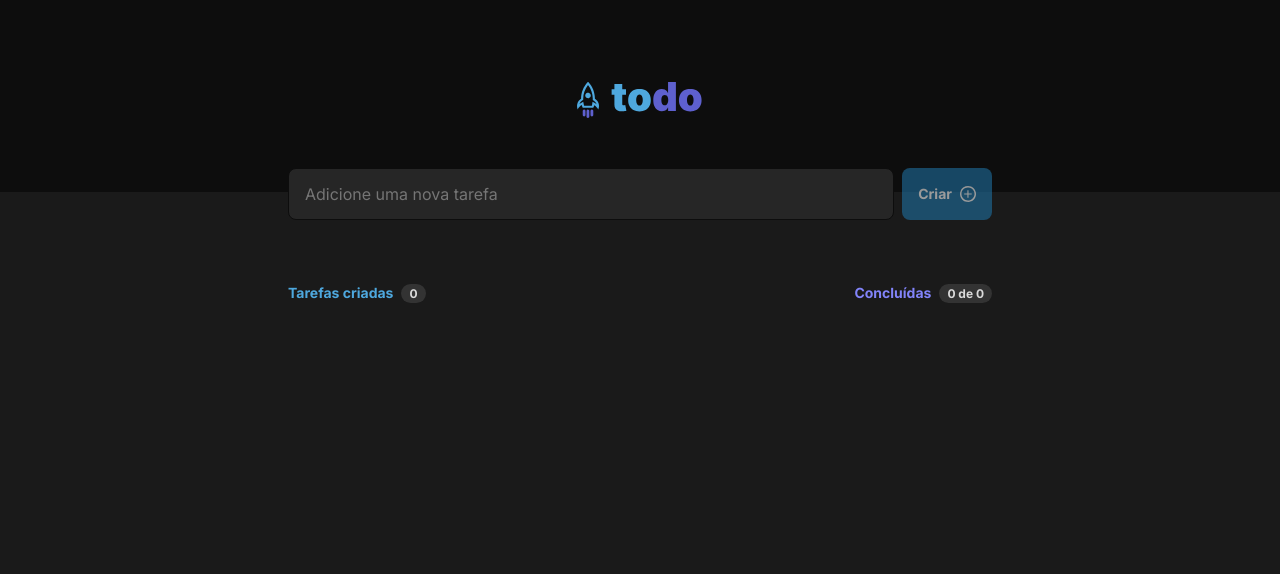
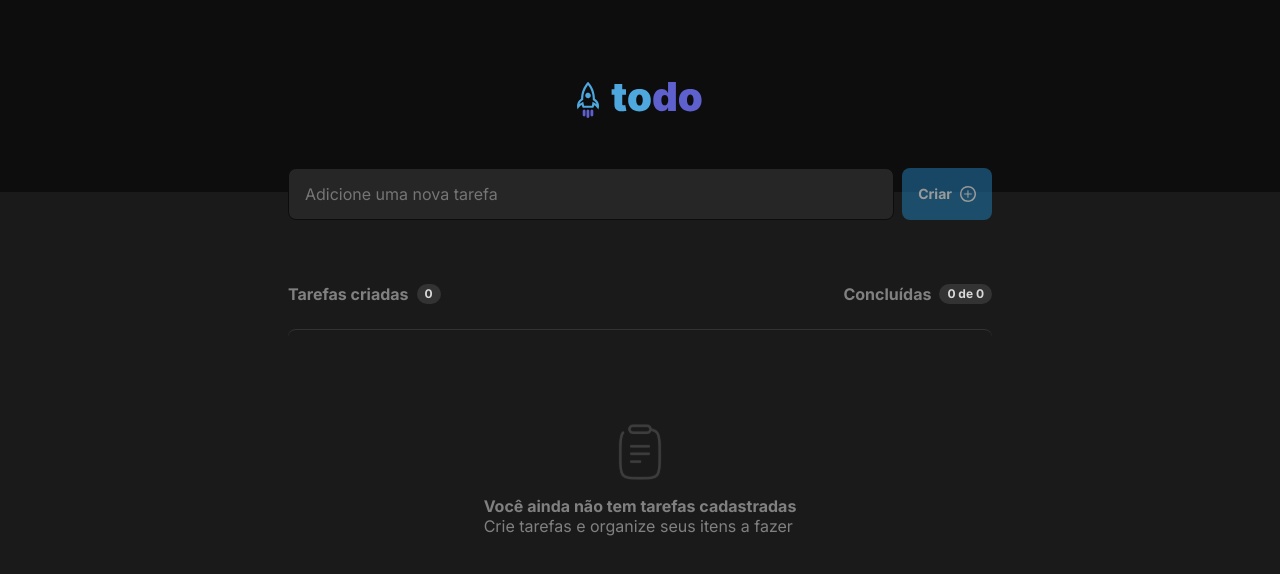
Before and after one commit to nikolasmarlon/to-do-list-jsx, a React (Vite) app: page / in a window 1280 px wide. Shown: the top 574 px of the page. Built offline with nearby package versions, Linux system fonts and the light colour scheme.

Commit message:
Tela inicial

```diff
--- a/src/componentes/Tarefas.jsx
+++ b/src/componentes/Tarefas.jsx
@@ -2,6 +2,8 @@ import { Tarefa } from './Tarefa'
 import styles from './Tarefas.module.css'
 import plusIcon from '../assets/plus.svg'
 import { useState } from 'react'
+import Clipboard from '../assets/Clipboard.svg'
+
 
 export function Tarefas(){
 
@@ -39,7 +41,7 @@ export function Tarefas(){
 
     }
 
-    const casoNaoTenhaTexto = novoTexto.length <= 1
+    const casoNaoTenhaTexto = novoTexto.length <= 0
 
 
     const [contadorDeTarefasConluida, setContadorDeTarefasConcluida] = useState(0)
@@ -89,7 +91,21 @@ export function Tarefas(){
                 </div>
 
             </header>
-            <main>
+            <main className={styles.mainTask}>
+
+                { tarefas.length <= 0 &&
+                    <div className={styles.warnings}>
+                        <img src={Clipboard} alt="Clipboard" />
+                        <div>
+                            <h1>Você ainda não tem tarefas cadastradas</h1>
+                            <p>Crie tarefas e organize seus itens a fazer</p>
+                        </div>
+
+
+                    </div>
+                }
+
+
                 {tarefas.map(tarefa => {
                     return <Tarefa
                         key={tarefa}
--- a/src/componentes/Tarefas.module.css
+++ b/src/componentes/Tarefas.module.css
@@ -87,3 +87,31 @@
     background-color: var(--gray-400);
     font-size: 0.75rem;
 }
+
+.mainTask {
+    border-top: 1px solid var(--gray-400);
+    border-radius: 8px;
+    min-height: 300px;
+
+
+
+}
+
+.warnings {
+    display: flex;
+    flex-direction: column;
+    justify-content: center;
+    align-items: center;
+    min-height: 300px;
+    gap: 1rem;
+}
+
+.warnings h1, p {
+    font-size: 1rem;
+    color: var(--gray-300);
+}
+
+.warnings img {
+    width: 3.5rem;
+    height: 3.5rem;
+}
```
Also changed, not shown: src/assets/Clipboard.svg (added).
